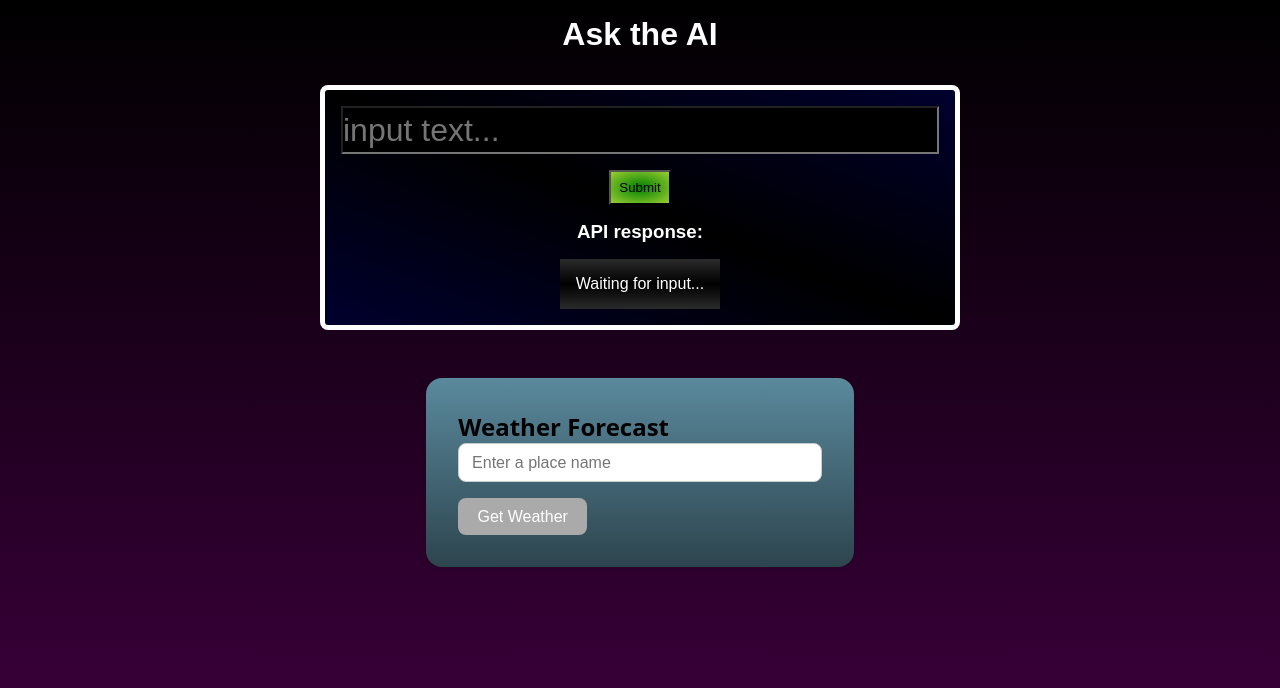
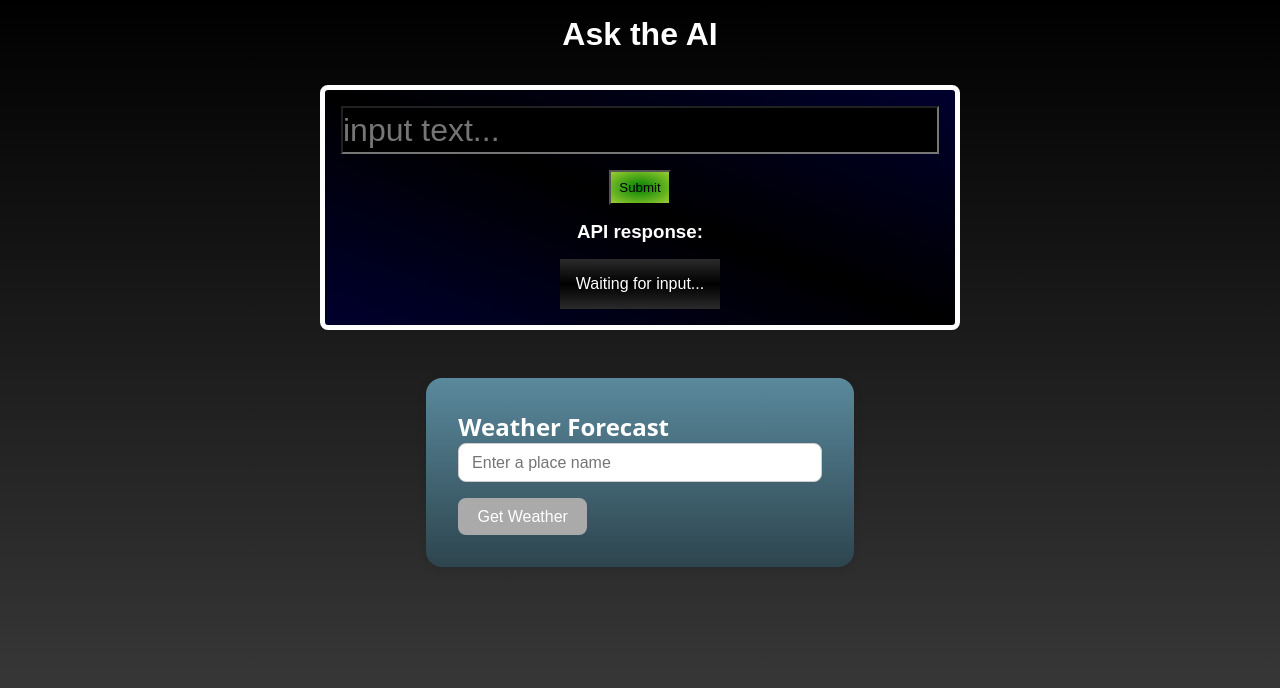
Before and after one commit to hemingus/ai-dashboard, a Next.js app: page / in a window 1280 px wide. Shown: the top 688 px of the page. Built offline with nearby package versions, Linux system fonts and the light colour scheme.

Commit message:
style: weather forecast header

```diff
--- a/src/app/components/Weather/WeatherTest.module.css
+++ b/src/app/components/Weather/WeatherTest.module.css
@@ -7,6 +7,10 @@
   box-shadow: 0 2px 10px rgba(0, 0, 0, 0.1);
   font-family: system-ui, sans-serif;
   color: black;
+}
+
+.header {
+    color: white;
 }
 
 .input {
--- a/src/app/components/Weather/WeatherTest.tsx
+++ b/src/app/components/Weather/WeatherTest.tsx
@@ -61,7 +61,7 @@ export default function WeatherByPlace() {
 
   return (
     <div className={styles.container}>
-      <h2>Weather Forecast</h2>
+      <h2 className={styles.header}>Weather Forecast</h2>
       <input
         type="text"
         value={place}
--- a/src/app/page.module.css
+++ b/src/app/page.module.css
@@ -1,6 +1,6 @@
 .page {
   position: relative;
-  background: linear-gradient(purple -200%, black, purple 200%);
+  background: linear-gradient(grey -200%, black, grey 200%);
   min-height: 100vh;
   display: flex;
   flex-direction: column;
```
